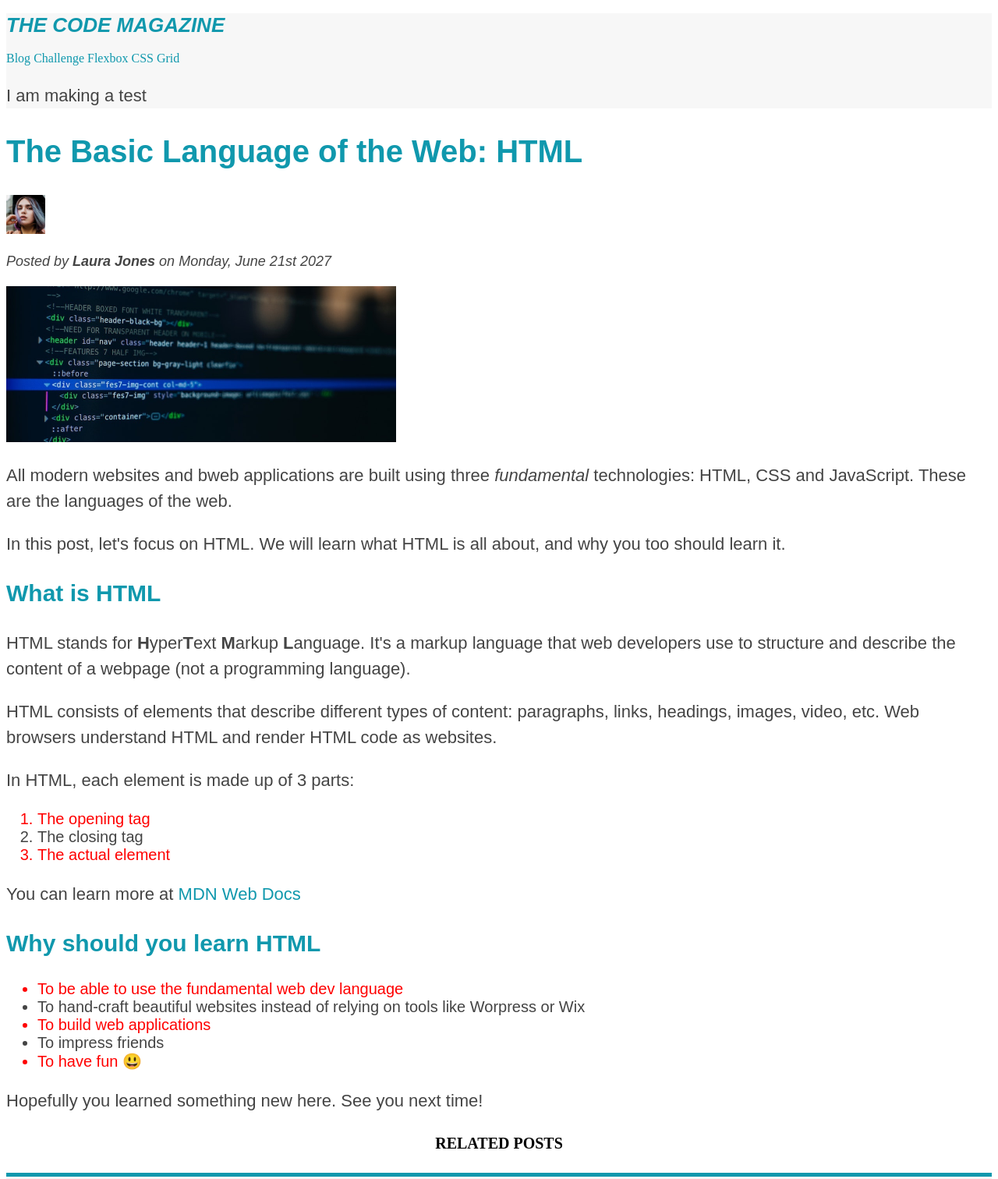
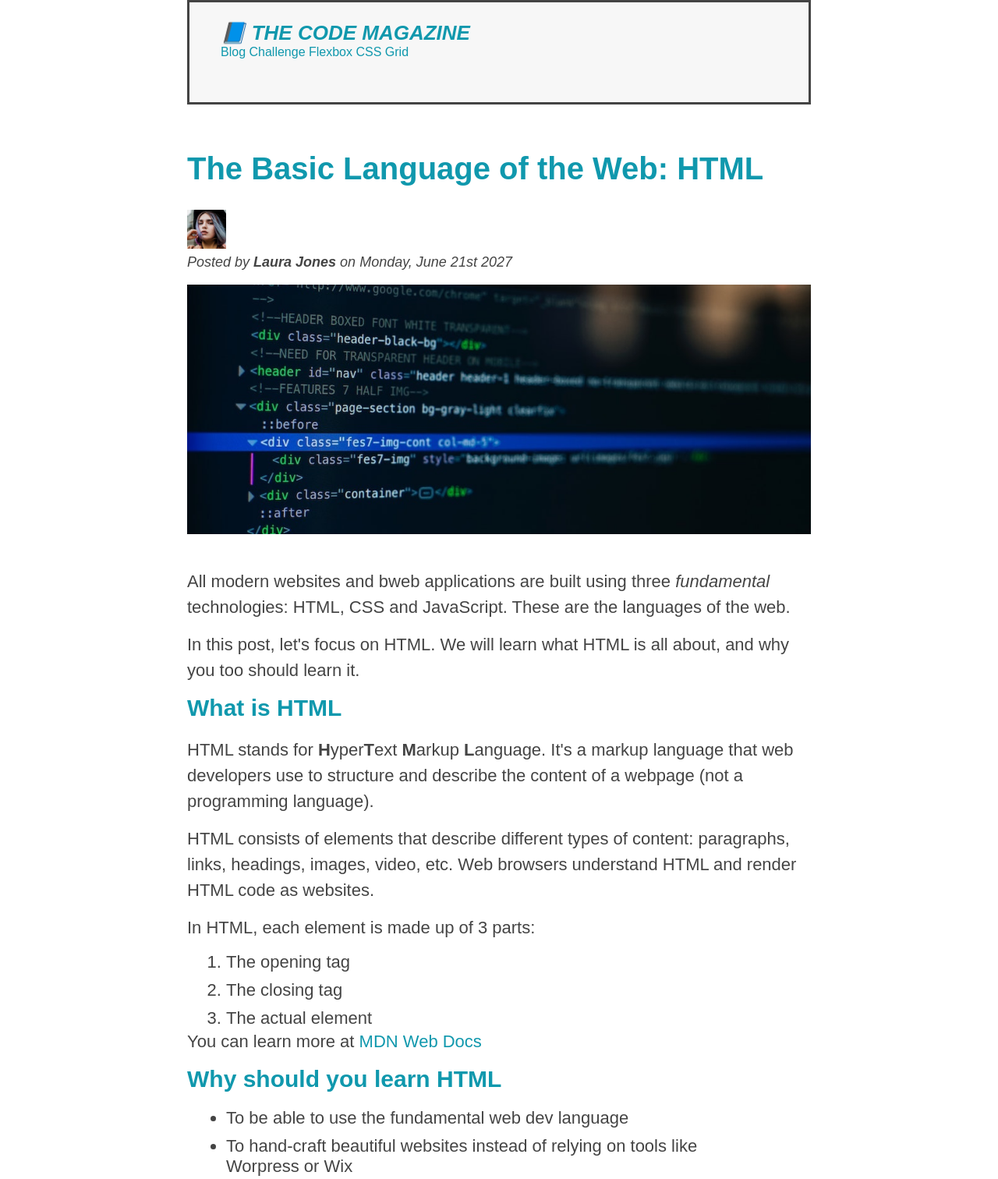
Before and after one commit to IsaacToluwani/Build-Responsive-Website-Course-, a plain HTML site: page index.html in a window 1280 px wide. Shown: the top 1512 px of the page at 78% size. Drawn offline with Linux system fonts and the light colour scheme.

Commit message:
files added

```diff
--- a/html-css-course-master/html-css-course-master/Challenge2/main.css
+++ b/html-css-course-master/html-css-course-master/Challenge2/main.css
@@ -1,10 +1,20 @@
 /* General Styles */
 * {
   font-family: sans-serif;
+  margin: 0;
+  padding: 0;
 }
+
 body {
+  border: 4px solid red;
+  line-height: 1.4;
+}
+
+.product{
   border: 4px solid black;
   line-height: 1.4;
+  width: 825px;
+  margin: 50px auto;
 }
 
 /* Article Styles */
@@ -13,10 +23,14 @@ body {
   background-color: #f7f7f7;
   text-transform: uppercase;
   font-size: 22px;
+  margin: 0 auto;
+  padding: 5px 0;
+  line-height: 1.5;
 }
 
 .price-1 {
   font-size: 23px;
+  margin: 0;
 }
 
 .free-shipping {
@@ -24,20 +38,37 @@ body {
   font-weight: bold;
   text-transform: uppercase;
   color: #777;
+  margin: 0;
+  margin-bottom: 10px;
 }
+
+ .ready-dress {
+  margin-bottom: 10px;
+ }
 
 .product-details{
   text-transform: uppercase;
   font-size: 16px;
+  margin-top: 10px;
+  margin-bottom: 10px;
 }
 
 .details-list {
   list-style: square;
+  margin: 10px 20px;
+  margin-bottom: ;
+}
+ul li{
+  margin-bottom: 10px;
 }
 
 /* Link Styles */
+.more-info{
+  margin-bottom: 10px;
+}
 .more-info:link{
   color: black;
+  margin-bottom: 20px;
 }
 
 .more-info:visited{
@@ -60,6 +91,9 @@ body {
   background: black;
   color: white;
   cursor: pointer;
+  width: 100%;
+  padding: 10px;
+  border-top: 4px solid black;
 }
 
 .add-cart:hover {
--- a/index.html
+++ b/index.html
@@ -6,9 +6,11 @@
     <link rel="stylesheet" href="style.css">
   </head>
   <body>
+  <div class="
+  container">
 
     <header class="main-header">
-    <h1>The Code Magazine</h1>
+      <h1>📘 The Code Magazine</h1>
 
       <nav>
         <a href="/blog.html" target="_blank">Blog </a>
@@ -16,20 +18,19 @@
         <a href="#">Flexbox</a>
         <a href="#">CSS Grid</a>
       </nav>
-    <p>I am making a test</p>
-
     </header>
 
     <article>
 
-    <header>
+      <header class="post-header">
         <h2>The Basic Language of the Web: HTML</h2>
 
-      <img src="/html-css-course-master/html-css-course-master/starter/02-HTML-Fundamentals/laura-jones.jpg" alt="CEO: Laura jones" width="50" height="50">
+        <img src="/html-css-course-master/html-css-course-master/starter/02-HTML-Fundamentals/laura-jones.jpg" alt="CEO: Laura jones" width="50" height="50" >
 
         <p id="author">Posted by <strong>Laura Jones</strong>  on Monday, June 21st 2027</p>
 
-      <img src="/html-css-course-master/html-css-course-master/starter/02-HTML-Fundamentals/post-img.jpg" alt="HTML Code on a Screen" width="500">
+        <img src="/html-css-course-master/html-css-course-master/starter/02-HTML-Fundamentals/post-img.jpg" alt="HTML Code on a Screen" width="500" height="200"
+        class="post-img">
     </header>
 
         <p>All modern websites and bweb applications are built using three <em>fundamental</em> technologies: HTML, CSS and JavaScript. These are the languages of the web.</p>
@@ -59,11 +60,11 @@
 
       <p>Hopefully you learned something new here. See you next time!</p>
 
-    <h4>Related posts</h4>
       </ul>
     </article>
 
     <aside>
+      <h4 class="related-post">Related posts</h4>
       <ul class="related">
         <li><img src="/html-css-course-master/html-css-course-master/starter/02-HTML-Fundamentals/related-1.jpg" alt="Man Typing" width="75" height="75"> <a href="#">How to Learn Web Development</a></li>
         <p class="related_author">By Jonas Schmedtmann</p>
@@ -80,5 +81,6 @@
       <p id="Copyright ">Copyright &copy; 2027 by The Code Magazine</p>
 
       </footer>
+  </div>
   </body>
 </html>
--- a/practice/main.css
+++ b/practice/main.css
@@ -10,7 +10,7 @@ p{
   background-color: gray;
 }
 
-.first{
+.first{my nmae is aanin
   border: 2px black solid;
   margin: -1px;
 }
--- a/style.css
+++ b/style.css
@@ -1,3 +1,43 @@
+* {
+  margin: 0;
+  padding: 0;
+  /* border: solid; */
+}
+
+body{
+  font-family: sans-serif;
+  color: #444;
+}
+
+.container {
+  width: 800px;
+  margin: 0 auto;
+}
+
+.main-header {
+  background-color: #f7f7f7;
+  padding: 24px 40px;
+  border: solid ;
+  margin-bottom: 60px;
+  height: 80px;
+}
+
+.post-header{
+  margin-bottom: 40px;
+}
+
+article {
+  margin-bottom: 60px ;
+}
+
+aside {
+  background-color: #f7f7f7;
+  border-top: 5px solid #1098ad;
+  border-bottom: 5px solid #1098ad;
+  padding: 50px 0px;
+  width: 500px;
+}
+
 h1, h2, h3, p, li {
   font-family: sans-serif;
   color: #444;
@@ -6,21 +46,21 @@ h1, h2, h3, p, li {
 h1, h2, h3 {
   color: #1098ad;
 }
+
 h1 {
-
   font-size: 26px;
-
   text-transform: uppercase;
   font-style: italic;
-  font-style: ;
 }
 
 h2 {
   font-size: 40px;
+  margin-bottom: 30px;
 }
 
 h3 {
   font-size: 30px;
+  margin-bottom: 20px;
 }
 
 h4 {
@@ -32,16 +72,22 @@ h4 {
 p {
   font-size: 22px;
   line-height: 1.5;
+  margin-bottom: 15px;
+  /* border: solid green; */
+}
+
+ol, ul {
+  margin: 0px 50px;
 }
 
 li {
-  font-size: 20px;
-
+  font-size: 22px;
+  margin-bottom: 10px;
 }
 
-/* article header  p{
-  font-style: italic;
-} */
+li:last-child{
+  margin: 0;
+}
 
 #author {
   font-style: italic;
@@ -61,15 +107,6 @@ li {
  list-style: none;
 }
 
-.main-header {
-  background-color: #f7f7f7;
-}
-
-aside {
-  background-color: #f7f7f7;
-  border-top: 5px solid #1098ad;
-  border-bottom: 5px solid #1098ad;
-}
 
 article p:first-child {
   color: red;
@@ -95,6 +132,10 @@ a:active {
   font-style: italic;
 }
 
-li:nth-child(odd){
+.post-img {
+  width: 100%;
+  height: auto;
+}
+/* li:nth-child(odd){
   color: red;
-}
+} */
```
Also changed, not shown: html-css-course-master/html-css-course-master/Challenge2/index.html (+6 -3 lines). Lines whose indentation alone changed are shown as unchanged.
